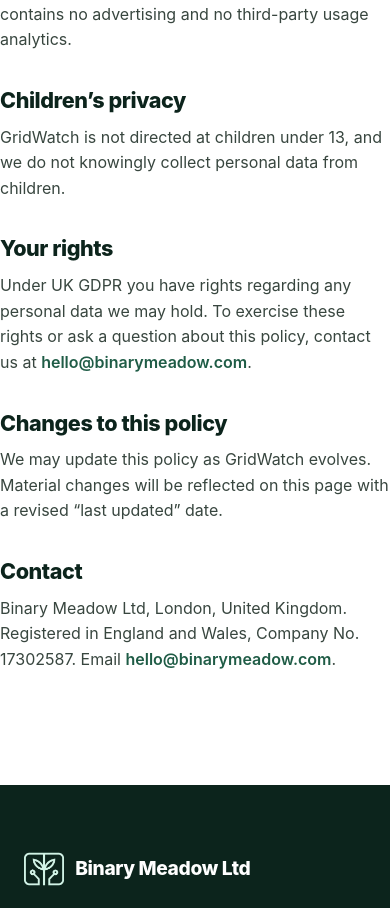
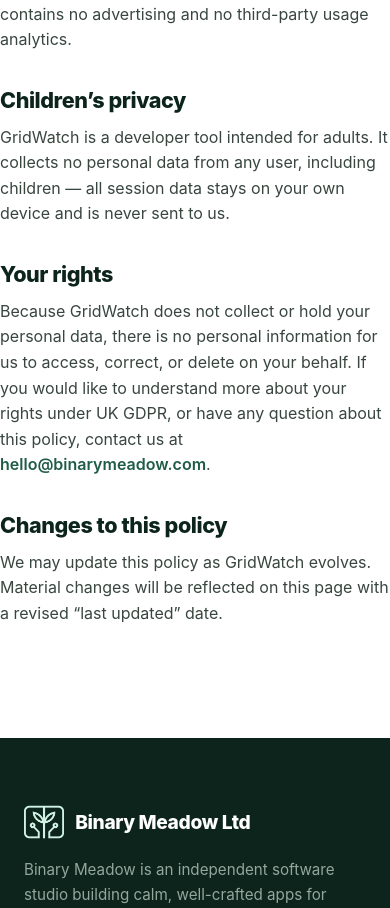
Before and after one commit to faesel/binary-meadow, a Next.js app: page /apps/gridwatch/privacy/ in a window 390 px wide. Shown: the part 1588-2496 px from the top of the page. Built offline with nearby package versions, Linux system fonts and the light colour scheme.

Commit message:
feat(apps): refine privacy copy and mobile screenshot layout

```diff
--- a/src/app/apps/[slug]/privacy/page.tsx
+++ b/src/app/apps/[slug]/privacy/page.tsx
@@ -80,15 +80,14 @@ export default async function AppPrivacyPage({
           </p>
 
           <h2>Children’s privacy</h2>
-          <p>
-            {app.name} is not directed at children under 13, and we do not
-            knowingly collect personal data from children.
-          </p>
+          <p>{app.privacy.childrenNote}</p>
 
           <h2>Your rights</h2>
           <p>
-            Under UK GDPR you have rights regarding any personal data we may
-            hold. To exercise these rights or ask a question about this policy,
+            Because {app.name} does not collect or hold your personal data,
+            there is no personal information for us to access, correct, or
+            delete on your behalf. If you would like to understand more about
+            your rights under UK GDPR, or have any question about this policy,
             contact us at{' '}
             <a href={`mailto:${company.email}`}>{company.email}</a>.
           </p>
@@ -98,13 +97,6 @@ export default async function AppPrivacyPage({
             We may update this policy as {app.name} evolves. Material changes
             will be reflected on this page with a revised “last updated” date.
           </p>
-
-          <h2>Contact</h2>
-          <p>
-            {company.name}, {company.registeredOffice}. {company.jurisdiction},
-            Company No. {company.companyNumber}. Email{' '}
-            <a href={`mailto:${company.email}`}>{company.email}</a>.
-          </p>
         </div>
       </div>
     </div>
--- a/src/data/apps.ts
+++ b/src/data/apps.ts
@@ -32,6 +32,8 @@ export interface AppPrivacy {
   dataHandling: PrivacyDataPoint[];
   /** External services the app may contact, and why. */
   thirdParties: string[];
+  /** App-specific children's privacy statement. */
+  childrenNote: string;
 }
 
 export interface App {
@@ -133,6 +135,8 @@ export const apps: App[] = [
         'Google Play — distributes the app and processes installs under its own privacy policy.',
         'GitHub Releases — hosts the downloadable APK under GitHub’s privacy policy.',
       ],
+      childrenNote:
+        'Jannah Builder is a family-friendly app suitable for all ages. Because it is local-first and collects no personal data, it can be used safely by children as well as adults.',
     },
   },
   {
@@ -210,6 +214,8 @@ export const apps: App[] = [
         'Your self-hosted OPDS servers (e.g. Ubooquity, Komga, Kavita, Calibre-Web) — contacted only with the details you provide, under their own policies.',
         'Google Play — distributes the app and processes installs under its own privacy policy.',
       ],
+      childrenNote:
+        'OPDSy is suitable for all ages and can be used in a family or children’s setting. As it displays only the content on the servers you configure, the person setting up those servers controls what is available — so we recommend that a parent or guardian configures appropriate sources for younger users.',
     },
   },
   {
@@ -293,6 +299,8 @@ export const apps: App[] = [
         'GitHub Releases — distributes the desktop app under GitHub’s privacy policy.',
         'Your chosen AI provider — contacted only when you enable AI Insights, using your own API key and under that provider’s policy.',
       ],
+      childrenNote:
+        'GridWatch is a developer tool intended for adults. It collects no personal data from any user, including children — all session data stays on your own device and is never sent to us.',
     },
   },
 ];
```
Also changed, not shown: src/app/apps/[slug]/app.module.css (+33 -0 lines), src/app/apps/[slug]/page.tsx (+24 -6 lines).
